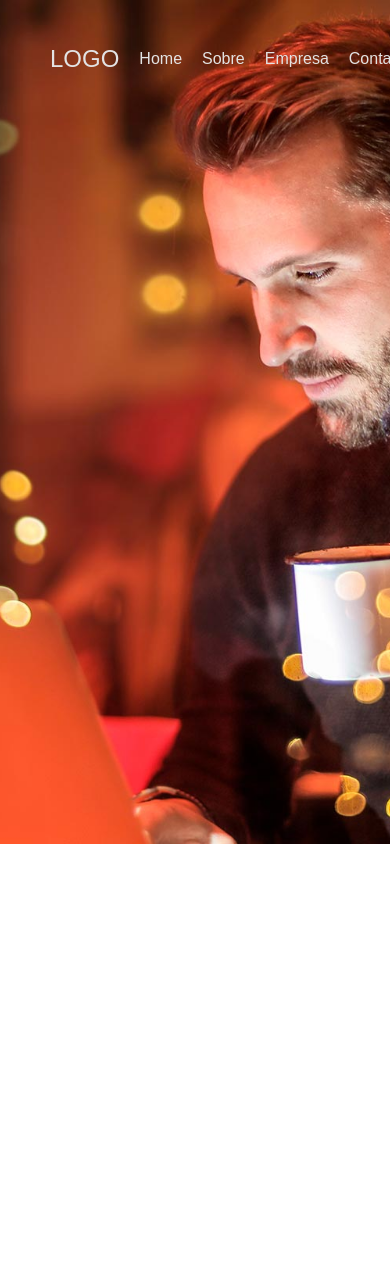
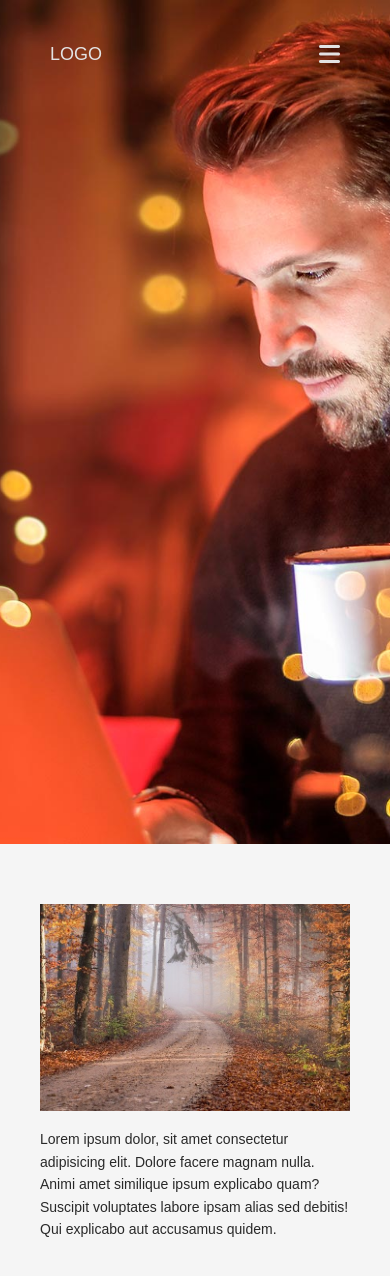
Before and after one commit to devsfe/sticky-nav-on-scroll-js, a plain HTML site: page index.html in a window 390 px wide. Shown: the top 1276 px of the page. Drawn offline with Linux system fonts and the light colour scheme.

Commit message:
Projeto finalizado

```diff
--- a/index.html
+++ b/index.html
@@ -16,7 +16,8 @@
 <body>
     <nav class="nav">
         <a href="" class="nav__logo">Logo</a>
-        <ul class="nav__list">
+        <i class="fas fa-bars" id="menu-mobile"></i>
+        <ul class="nav__list hidden">
             <li class="nav__item"><a href="" class="nav__link">Home</a></li>
             <li class="nav__item"><a href="" class="nav__link">Sobre</a></li>
             <li class="nav__item"><a href="" class="nav__link">Empresa</a></li>
@@ -27,7 +28,14 @@
 
     </section>
     <section id="sec-2">
+        <div class="container">
+            <img src="img-2.jpg" alt="" class="img-2">
+            <p class="paragraph">Lorem ipsum dolor, sit amet consectetur adipisicing elit. Dolore facere magnam nulla. Animi amet similique ipsum explicabo quam? Suscipit voluptates labore ipsam alias sed debitis! Qui explicabo aut accusamus quidem.</p>
+        </div>
+    </section>
 
-    </section>
+
+    <!-- Script -->
+    <script src="script.js"></script>
 </body>
 </html>
--- a/script.js
+++ b/script.js
@@ -0,0 +1,39 @@
+const menuMobile = document.getElementById('menu-mobile');
+const navList = document.querySelector('.nav__list');
+const bars = document.querySelector('.fa-bars');
+const navLogo = document.querySelector('.nav__logo');
+var navbar = document.querySelector('.nav');
+var navLink = document.getElementsByClassName('nav__link');
+
+
+//Eventos
+menuMobile.addEventListener('click', ativarNavbar);
+menuMobile.addEventListener('click', mudarIcone);
+window.addEventListener('scroll', stickyNav);
+
+
+function ativarNavbar() {
+    navList.classList.toggle('hidden');
+};
+
+function mudarIcone() {
+    bars.classList.toggle('fa-times');
+};
+
+function stickyNav() {
+    navbar.classList.toggle('sticky', window.scrollY > 10);
+    if(window.scrollY > 10) {
+        navLogo.style.color = '#292929';
+        menuMobile.style.color = '#292929';
+
+        for(var i = 0; i < navLink.length; i++) {
+            navLink[i].style.color = '#292929';
+        }
+    } else {
+        navLogo.style.color = '';
+        menuMobile.style.color = '';
+        for(var i = 0; i < navLink.length; i++) {
+            navLink[i].style.color = '';
+        }
+    }
+};
--- a/style.css
+++ b/style.css
@@ -11,6 +11,7 @@
 body {
     font-family: 'Montserrat', sans-serif;
     line-height: 1.6;
+    background-color: #f5f5f5;
 }
 
 :root {
@@ -25,11 +26,21 @@ body {
     width: 100%;
     justify-content: space-between;
     align-items: center;
-    padding: 40px 50px;
+    flex-wrap: wrap;
+    padding: 2.5em 3.125em;
+    height: auto;
+}
+
+.sticky {
+    background-color: white;
+    padding: 1.25em 3.125em;
+    color: black;
+    transition: ease 0.2s;
 }
 
 .nav__logo {
-    font-size: 24px;
+    font-size: 1.125rem;
+    font-weight: 200;
     text-transform: uppercase;
     color: var(--main-color);
 }
@@ -39,12 +50,11 @@ body {
 }
 
 .nav__item {
-    margin: 0 0 0 20px;
+    margin: 0 0 0 1.25em;
 }
 
 .nav__link {
     color: var(--main-color);
-    transition: ease 0.3s;
 }
 
 .nav__link:hover {
@@ -65,3 +75,65 @@ body {
     width: 100%;
     height: 100vh;
 }
+
+#menu-mobile {
+    display: none;
+    color: var(--main-color);
+    cursor: pointer;
+    font-size: 1.5rem;
+}
+
+/* === Sec-2 === */
+.container {
+    margin: 3.75em 2.5em;
+    display: flex;
+}
+
+.img-2 {
+    flex: 30%;
+    object-fit: cover;
+}
+
+.paragraph {
+    font-size: 0.875rem;
+    flex: 20%;
+    margin: 0 0 0 1.25em;
+    color: #292929;
+}
+
+
+/* === Responsividade === */
+@media(max-width: 900px) {
+    #menu-mobile {
+        display: block;
+    }
+
+    .nav__list {
+        flex: 100%;
+        flex-direction: column;
+        transition: linear 0.205s;
+        height: 250px;
+    }
+
+    .hidden {
+        visibility: hidden;
+        opacity: 0;
+        height: 0;
+    }
+
+    .nav__item {
+        margin: 0;
+    }
+
+    .nav__link {
+        line-height: 60px;
+    }
+
+    .container {
+        flex-direction: column;
+    }
+
+    .paragraph {
+        margin: 1.25em 0 0 0;
+    }
+}
```
Also changed, not shown: img-2.jpg (added).
